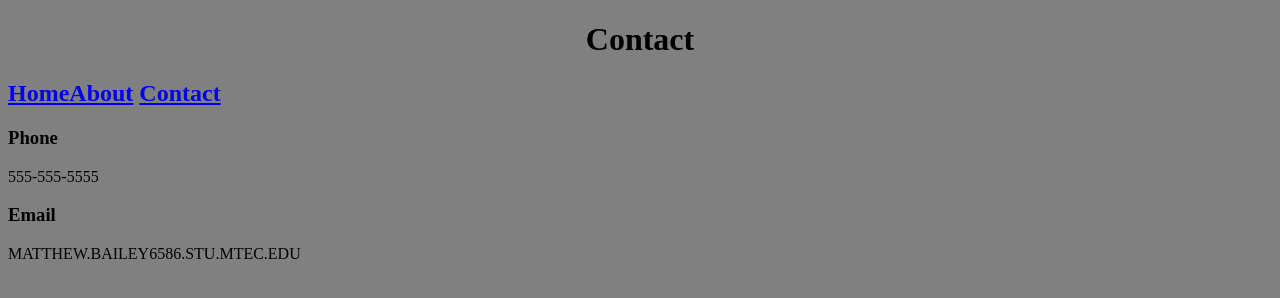
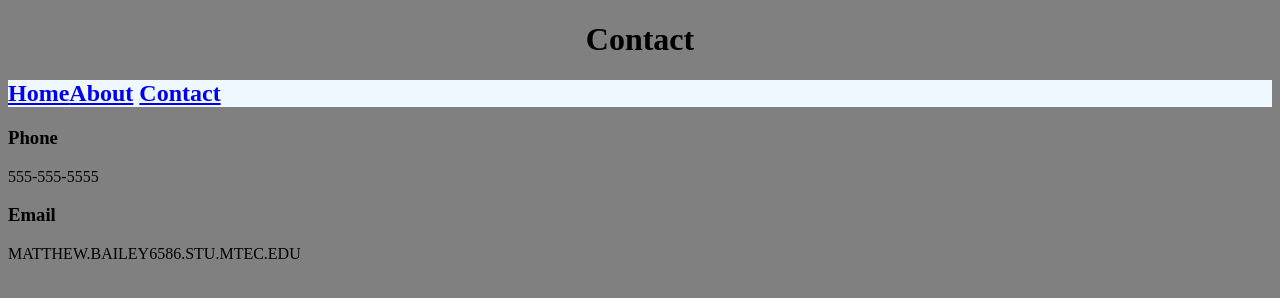
Before and after one commit to mbailey87/exercise2, a plain HTML site: page SampleProject/pages/contact/contact.html in a window 1280 px wide. Drawn offline with Linux system fonts and the light colour scheme.

Commit message:
updated contact.css

```diff
--- a/SampleProject/pages/contact/contact.css
+++ b/SampleProject/pages/contact/contact.css
@@ -5,3 +5,7 @@ h1 {
     text-align: center;
     width: 100%;
 }
+h2 {
+    background-color: aliceblue;
+    width: 100%;
+}
```
